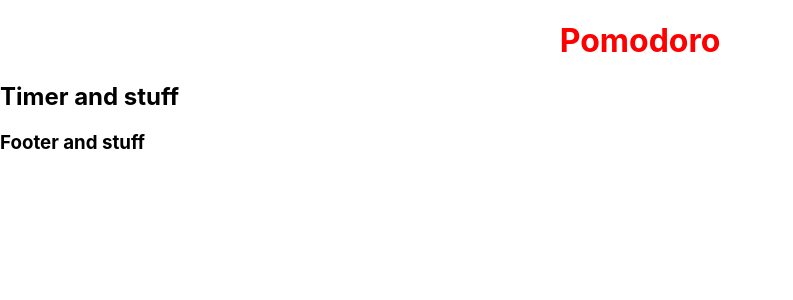
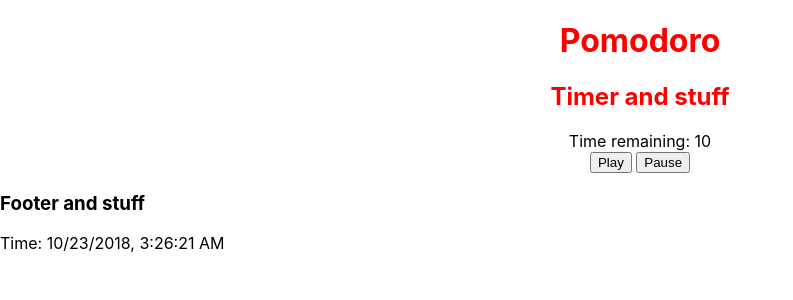
Before and after one commit to sekkinsan/reactPomodoro, a React (Create React App) app: page / in a window 1280 px wide. Shown: the top 300 px of the page, without its empty margins (0-793 px from the left). Built offline with nearby package versions, Linux system fonts and the light colour scheme.

Commit message:
started working on logic, need to get timer

```diff
--- a/src/App.css
+++ b/src/App.css
@@ -2,3 +2,11 @@
   text-align: center;
   color: red;
 }
+
+.body {
+  text-align: center;
+}
+
+.bodyTitle {
+  color: red;
+}
--- a/src/App.js
+++ b/src/App.js
@@ -4,23 +4,80 @@ import './App.css';
 class Header extends Component {
   render() {
   return (
-    <h1 className="header"> Pomodoro </h1>
+    <div>
+      <h1 className="header"> Pomodoro </h1>
+    </div>
     );
   }
 }
 
 class Timer extends Component {
+  state = {
+    play: false,
+    timeLeft: 10,
+  };
+
+  alert() {
+    console.log('Good job! take a break')
+  }
+
+  elapseTime() {
+    if (this.state.play === true) {
+        setInterval(() => {
+          this.setState((prevState) => {
+          return { timeLeft: prevState.timeLeft - 1};
+        })
+      }, 1000);
+    }
+  }
+
+  componentDidMount() {
+    this.elapseTime();
+  }
+
+  clickPlay = () => {
+    this.setState({
+      play: true,
+    })
+    console.log(this.state.play);
+  }
+
+  clickPause = () => {
+    this.setState({
+      play: false,
+    })
+  }
+
+
+
   render() {
     return (
-      <h2 className="body"> Timer and stuff </h2>
+      <div className="body">
+        <h2 className="bodyTitle"> Timer and stuff </h2>
+        <div>Time remaining: {this.state.timeLeft} </div>
+        <button onClick={this.clickPlay}> Play </button> <button onClick={this.clickPause} > Pause </button>
+      </div>
     );
   }
 }
 
 class Footer extends Component {
+  state = {
+    currentTime: new Date(),
+  };
+
+  componentDidMount() {
+    setInterval(() => {
+      this.setState({ currentTime: new Date() })
+    }, 1000);
+  }
+
   render() {
     return (
-      <h3 className="footer"> Footer and stuff </h3>
+      <div className="footer">
+        <h3> Footer and stuff </h3>
+        <p>Time: {this.state.currentTime.toLocaleString()}</p>
+      </div>
     );
   }
 }
```
